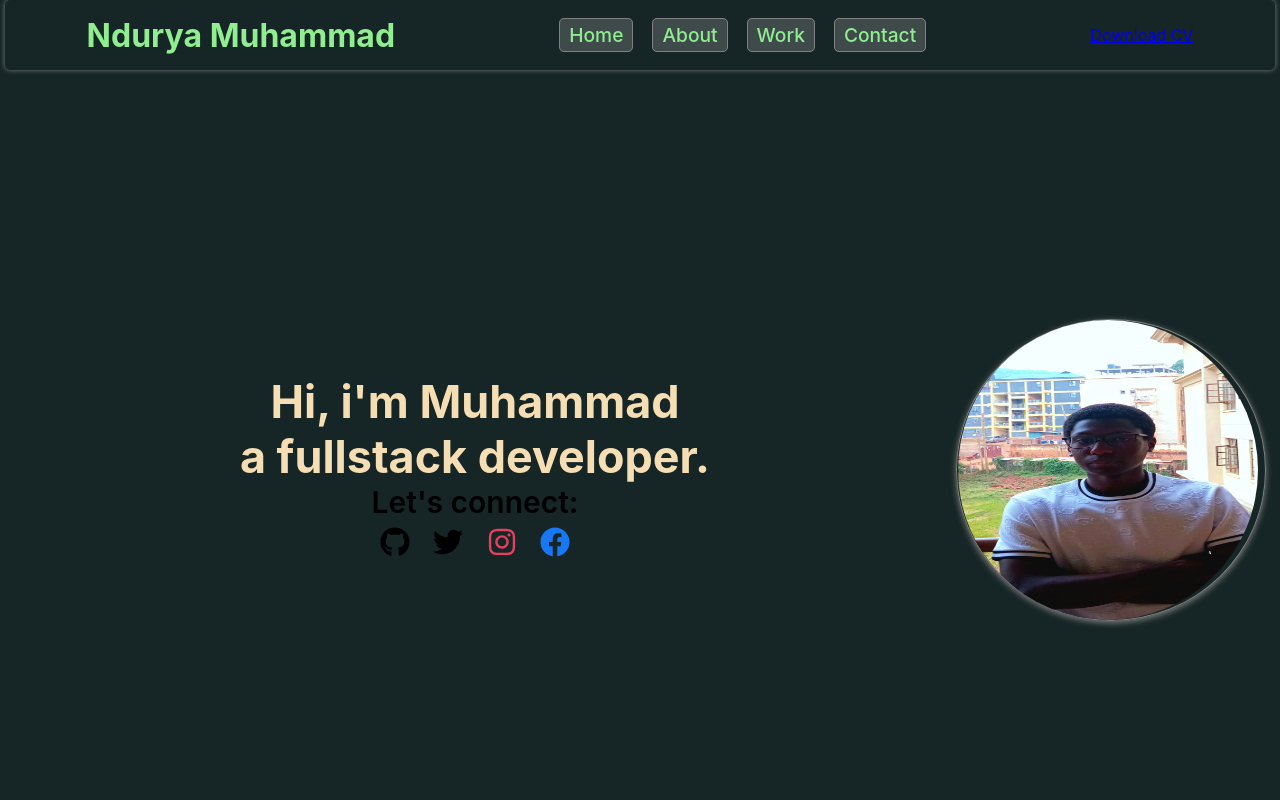
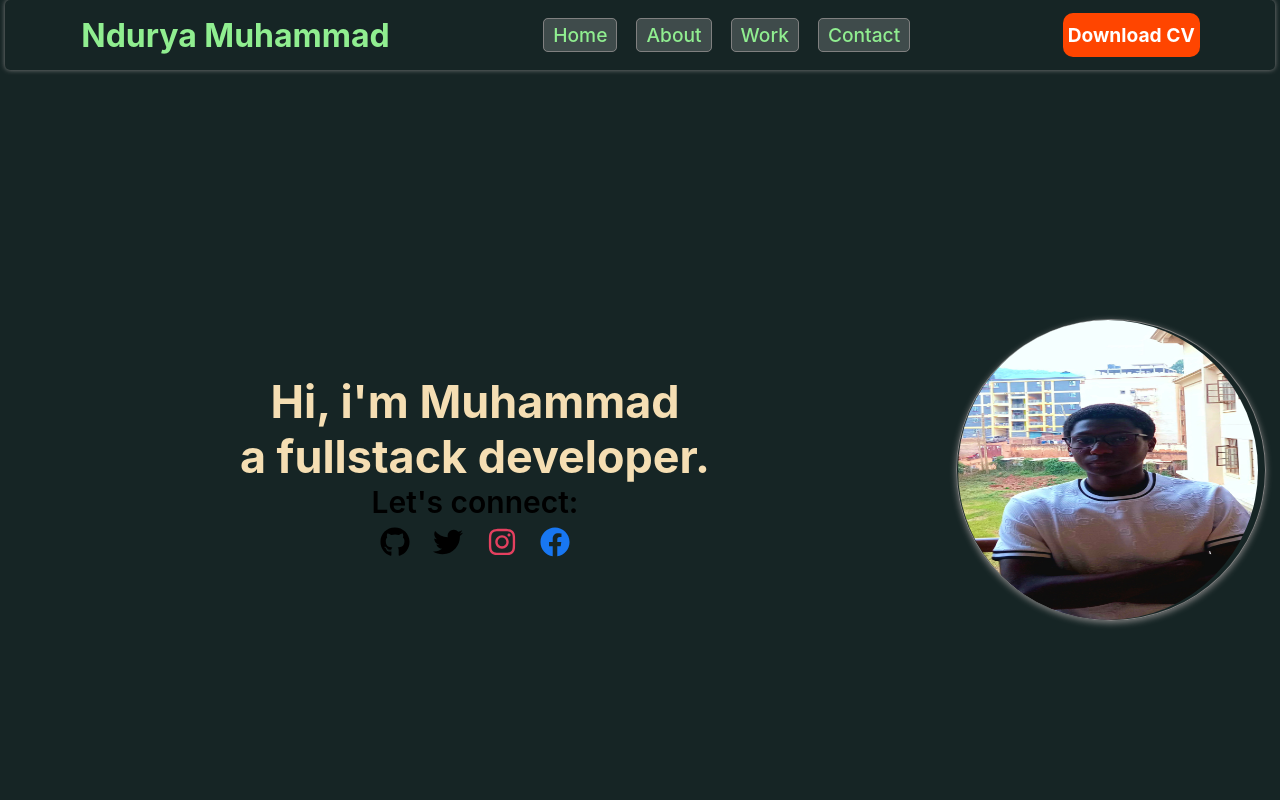
Before and after one commit to Ndurya1/portfolio, a React (Create React App) app: page / in a window 1280 px wide. Shown: the top 800 px of the page. Built offline with nearby package versions, Linux system fonts and the light colour scheme.

Commit message:
Update App.css

```diff
--- a/src/App.css
+++ b/src/App.css
@@ -314,6 +314,23 @@ border-radius: 50%;
   justify-content: space-between;
   align-items: center;
 }
+/* CV */
+.cv{
+display: flex;
+  flex-wrap:wrap;
+  justify-content:center;
+  align-items:center;
+  background-color:orangered;
+  border-radius:10px;
+  border:none;
+}
+.cv a{
+  text-decoration:none;
+  color: white;
+  font-size: 1.2em;
+  font-weight:bold;
+  padding: 10px 4px;
+}
 /*footer*/
 .footer{
   color: wheat;
```
